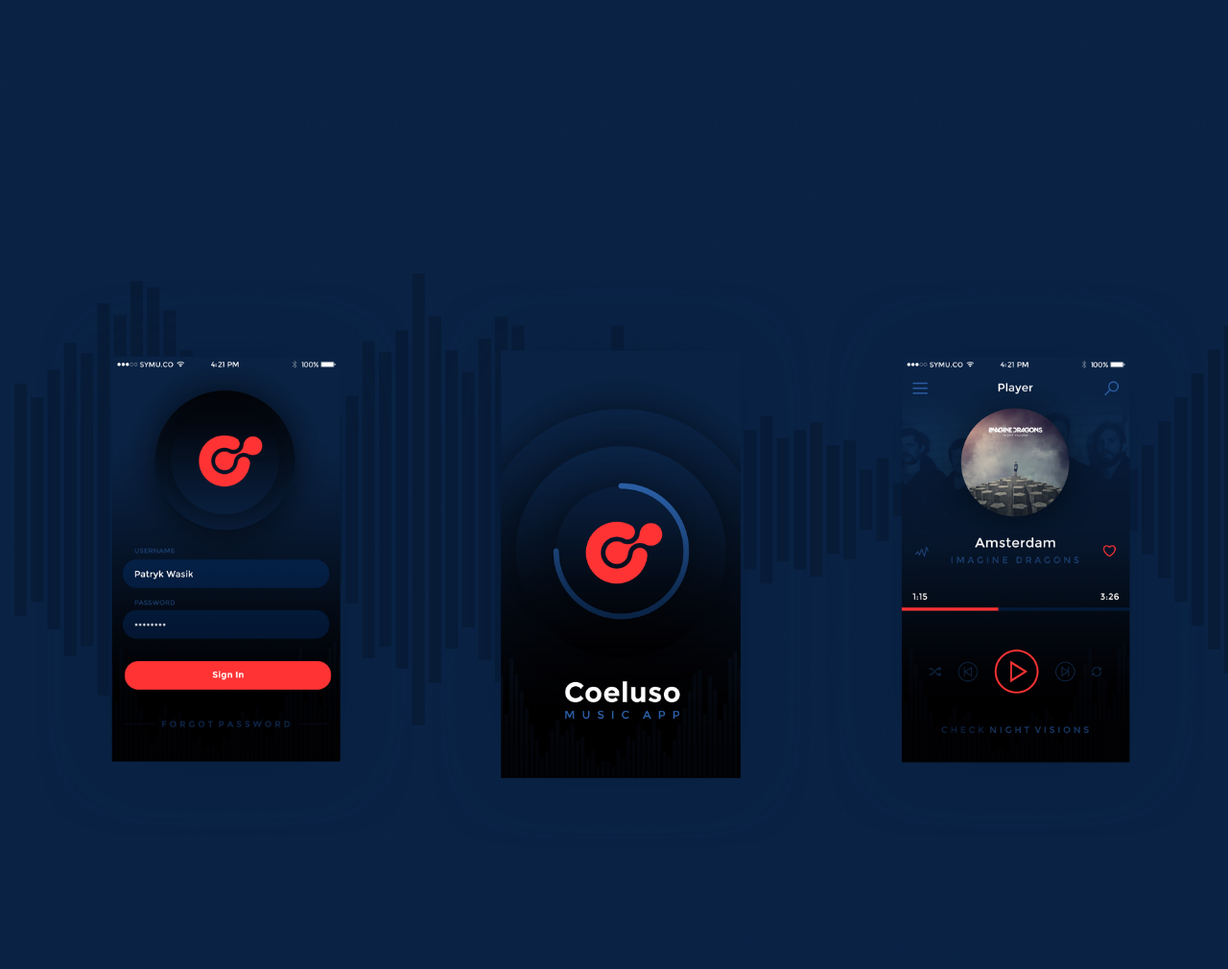
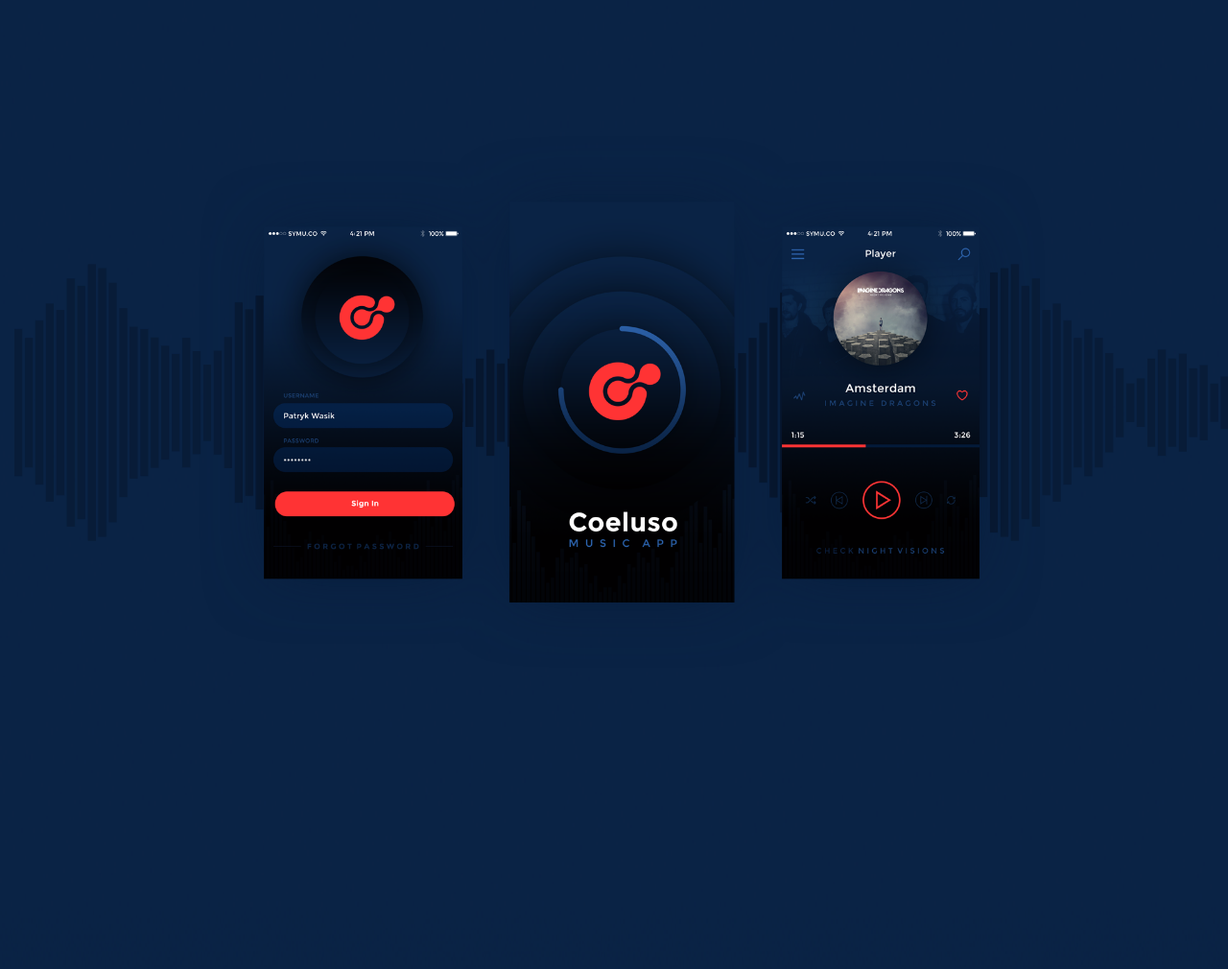
Before and after one commit to emosowski/selus, a PHP site: page / in a window 1280 px wide; the page is wider, and only the part inside the window is pictured. Shown: the part 554-1564 px from the top of that part at 96% size. Run offline with PHP 8.4, Linux system fonts and the light colour scheme.

Commit message:
Fix explore spacing of images

```diff
--- a/css/style.css
+++ b/css/style.css
@@ -97,14 +97,6 @@ body {
 .row.no-gutter [class*='col-']:not(:last-child) {
   padding-right: 0;
   padding-left: 0;
-}
-
-#sound {
-  width: 100%;
-  height: 100%;
-  background: url('../images/sound-wave.png') no-repeat;
-  z-index: 2;
-  margin-top: 150px;
 }
 
 .features {
--- a/index.html
+++ b/index.html
@@ -71,10 +71,8 @@
 
     <section id="explore" class="explore">
         <div id="sound" class="container-fluid">
-            <div class="row no-gutter">
-                <img class="col-sm-4 one img-responsive" src="images/Warstwa-3.png">
-                <img class="col-sm-4 two img-responsive" src="images/Warstwa-2.png">
-                <img class="col-sm-4 three img-responsive" src="images/Warstwa-4.png">
+            <div class="row">
+                <img class="img-responsive" src="images/screens-sound.png">
             </div>
         </div>
     </section>
```
Also changed, not shown: images/screens-sound.png (added).
